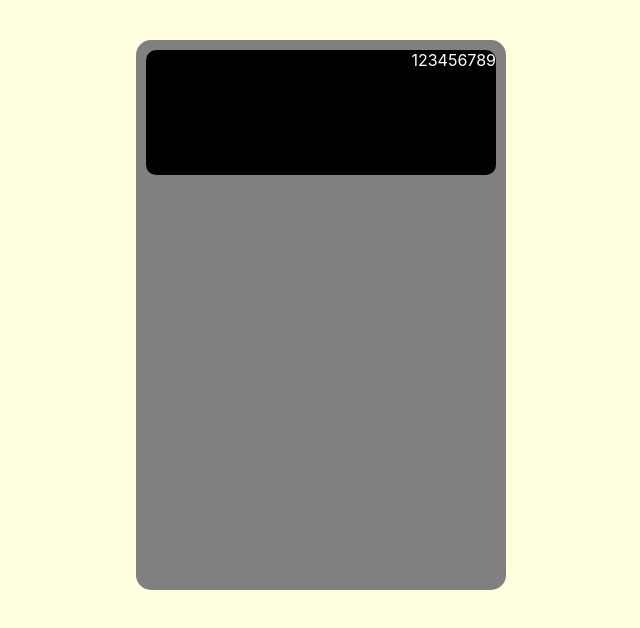
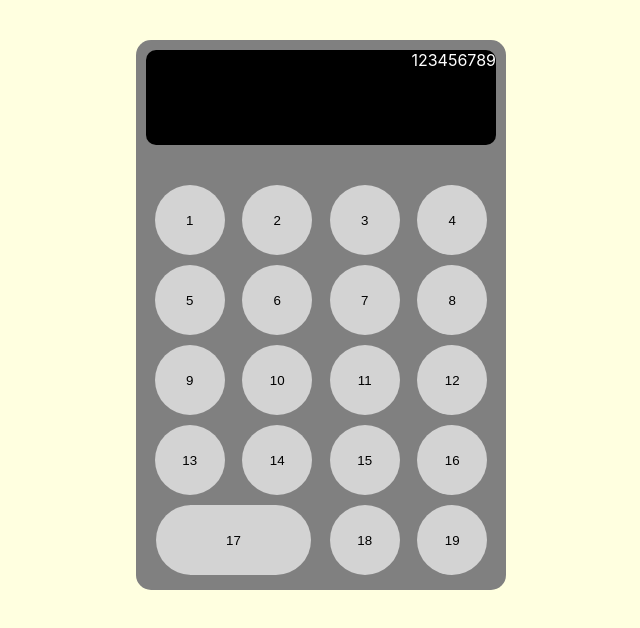
Before and after one commit to Zain-mehmood001/JSCalculator, a plain HTML site: page index.html in a window 1280 px wide. Shown: the whole page, without its empty margins (319-959 px from the left). Drawn offline with Linux system fonts and the light colour scheme.

Commit message:
made buttons using html

```diff
--- a/index.html
+++ b/index.html
@@ -16,7 +16,27 @@
                 123456789
             </div>
             <div class="buttonContainer">
-
+                <button class="button">1</button>
+                <button class="button">2</button>
+                <button class="button">3</button>
+                <button class="button">4</button>
+                <button class="button">5</button>
+                <button class="button">6</button>
+                <button class="button">7</button>
+                <button class="button">8</button>
+                <button class="button">9</button>
+                <button class="button">10</button>
+                <button class="button">11</button>
+                <button class="button">12</button>
+                <button class="button">13</button>
+                <button class="button">14</button>
+                <button class="button">15</button>
+                <button class="button">16</button>
+            </div>
+            <div class="section2">
+                <button id="zero">17</button>
+                <button class="button">18</button>
+                <button class="button">19</button>
             </div>
         </div>
     </body>
--- a/styles.css
+++ b/styles.css
@@ -13,7 +13,7 @@ html{
 
 #mainborder{
     display: flex;
-    justify-content:space-between;
+
     flex-direction: column;
     background-color: gray;
     margin-top: 4vh;
@@ -25,6 +25,7 @@ html{
 }
 
 #display{
+    margin-bottom: 10%;
     width: 350px;
     height: 125px;
     background-color: black;
@@ -33,7 +34,8 @@ html{
     text-align: end;
 }
 
-.number-button{
+.button{
+    padding: 0px;
     margin: 5px;
     width: 70px;
     height: 70px;
@@ -42,9 +44,35 @@ html{
     border: 0;
 
 }
+
+.section2 .button{
+    margin: 5px;
+    width: 70px;
+    height: 70px;
+    background-color: var(--buttoncolor);
+    border-radius: 50%;
+    border: 0;
+}
+
+#zero{
+    padding: 0px;
+    margin: 5px;
+    width: 155px;
+    height: 70px;
+    background-color: var(--buttoncolor);
+    border-radius: 50px;
+    border: 0;
+}
+
+.section2{
+    display: grid;
+    justify-items: center;
+    grid-template-columns: 50% 25% 25%;
+}
+
 .buttonContainer{
-    margin-top: 15px;
-    display: flex;
-    flex-direction: row;
-    flex-wrap: wrap;
+    display: grid;
+    justify-items: center;
+    grid-template-columns: repeat(4, 25%);
+
 }
```
Also changed, not shown: script.js (+0 -9 lines).
